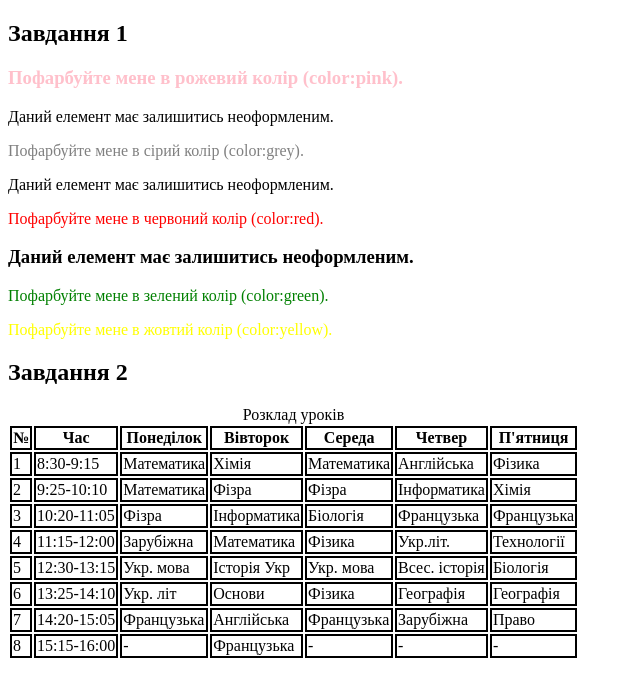
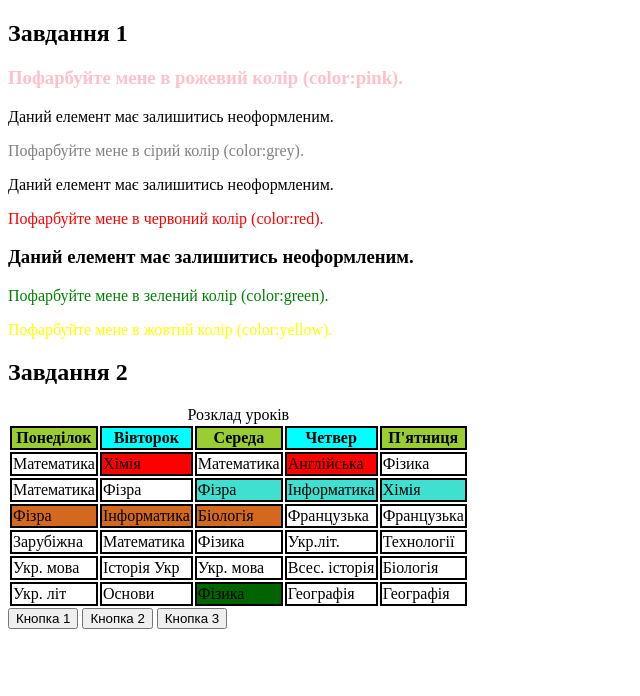
Before and after one commit to vlada-dovbysh/HW-8, a plain HTML site: page index.html in a window 1280 px wide. Shown: the whole page, without its empty margins (0-640 px from the left). Drawn offline with Linux system fonts and the light colour scheme.

Commit message:
added exercise 2

```diff
--- a/css/style.css
+++ b/css/style.css
@@ -19,3 +19,33 @@ th {
 td {
     border: 2px solid black;
 }
+.head :nth-child(even) {
+    background-color: aqua;
+}
+.head :nth-child(odd) {
+    background-color: yellowgreen;
+}
+.body1 :nth-child(2n) {
+    background-color: red;
+}
+.body2 :nth-child(n+3) {
+    background-color: turquoise;
+}
+.body3 :nth-child(-n+3) {
+    background-color: chocolate;
+}
+.body6 :nth-child(3){
+    background-color: darkgreen;
+}
+.body4 > td:hover {
+    color: beige;
+    background-color: blue;
+}
+.body5 > td:active {
+    color: chartreuse;
+    background-color: red;
+}
+button:hover, button:focus {
+    color: aliceblue;
+    background-color: black;
+}
--- a/index.html
+++ b/index.html
@@ -22,9 +22,7 @@
     <table>
         <caption>Розклад уроків</caption>
         <thead>
-            <tr>
-                <th>&#8470;</th>
-                <th>Час</th>
+            <tr class="head">
                 <th>Понеділок</th>
                 <th>Вівторок</th>
                 <th>Середа</th>
@@ -33,79 +31,52 @@
             </tr>
         </thead>
         <tbody>
-            <tr>
-                <td>1</td>
-                <td>8:30-9:15</td>
+            <tr class="body1">
                 <td>Математика</td>
                 <td>Хімія</td>
                 <td>Математика</td>
                 <td>Англійська</td>
                 <td>Фізика</td>
             </tr>
-            <tr>
-                <td>2</td>
-                <td>9:25-10:10</td>
+            <tr class="body2">
                 <td>Математика</td>
                 <td>Фізра</td>
                 <td>Фізра</td>
                 <td>Інформатика</td>
                 <td>Хімія</td>
             </tr>
-            <tr>
-                <td>3</td>
-                <td>10:20-11:05</td>
+            <tr class="body3">
                 <td>Фізра</td>
                 <td>Інформатика</td>
                 <td>Біологія</td>
                 <td>Французька</td>
                 <td>Французька</td>
             </tr>
-            <tr>
-                <td>4</td>
-                <td>11:15-12:00</td>
+            <tr class="body4">
                 <td>Зарубіжна</td>
                 <td>Математика</td>
                 <td>Фізика</td>
                 <td>Укр.літ.</td>
                 <td>Технології</td>
             </tr>
-            <tr>
-                <td>5</td>
-                <td>12:30-13:15</td>
+            <tr class="body5">
                 <td>Укр. мова</td>
                 <td>Історія Укр</td>
                 <td>Укр. мова</td>
                 <td>Всес. історія</td>
                 <td>Біологія</td>
             </tr>
-            <tr>
-                <td>6</td>
-                <td>13:25-14:10</td>
+            <tr class="body6">
                 <td>Укр. літ</td>
                 <td>Основи</td>
                 <td>Фізика</td>
                 <td>Географія</td>
                 <td>Географія</td>
             </tr>
-            <tr>
-                <td>7</td>
-                <td>14:20-15:05</td>
-                <td>Французька</td>
-                <td>Англійська</td>
-                <td>Французька</td>
-                <td>Зарубіжна</td>
-                <td>Право</td>
-            </tr>
-            <tr>
-                <td>8</td>
-                <td>15:15-16:00</td>
-                <td>-</td>
-                <td>Французька</td>
-                <td>-</td>
-                <td>-</td>
-                <td>-</td>
-            </tr>
         </tbody>
     </table>
+    <button type="button">Кнопка 1</button>
+    <button type="button">Кнопка 2</button>
+    <button type="button">Кнопка 3</button>
 </body>
 </html>
```
